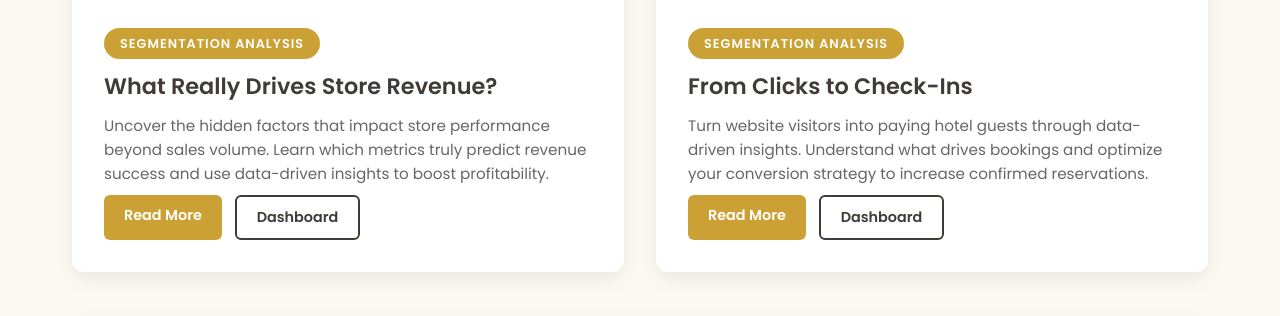
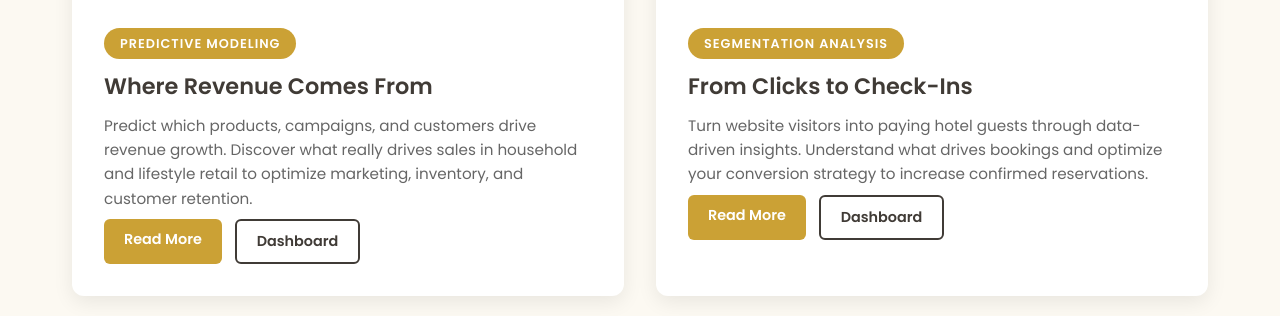
Before and after one commit to lyven81/pinnacles-learning-website, a Jekyll site: the page index.html, which Jekyll copies as it is, in a window 1280 px wide and 900 px high, scrolled down 611 px, cut to the strip 225-541 px from the top of the window. Built offline with Jekyll 4.4.1, drawn with Linux system fonts in a browser that asks for light colours.

Commit message:
Update index.html: Replace case study
- Replace "What Really Drives Store Revenue?" with "Where Revenue Comes From"
- Update title, badge (Segmentation Analysis → Predictive Modeling), and description
- Update cover image URL to where-revenue-comes-from folder
- Read More button now points to https://www.pauanalytics.com/case-study/where-revenue-comes-from.html
- Dashboard button now points to https://www.pauanalytics.com/dashboard/where-revenue-comes-from.html
- Update search database to include new case study
- Remove duplicate entries from search database

🤖 Generated with [Claude Code](https://claude.com/claude-code)

Co-Authored-By: Claude Sonnet 4.5 <noreply@anthropic.com>

```diff
--- a/index.html
+++ b/index.html
@@ -722,14 +722,14 @@
       <!-- Story #2 & #3: Malaysian Real Estate + From Clicks to Check-Ins (Side-by-Side) -->
       <div class="story-grid">
         <article class="story-card">
-          <div class="story-card-image" style="background-image: url('https://raw.githubusercontent.com/lyven81/data-analyst-portfolio/main/images/what-really-drives-store-revenue/cover%20image.png'); filter: brightness(0.7);"></div>
+          <div class="story-card-image" style="background-image: url('https://raw.githubusercontent.com/lyven81/data-analyst-portfolio/main/images/where-revenue-comes-from/cover%20image.png'); filter: brightness(0.7);"></div>
           <div class="story-card-content">
-            <span class="story-badge">Segmentation Analysis</span>
-            <h3 class="story-title">What Really Drives Store Revenue?</h3>
-            <p class="story-description">Uncover the hidden factors that impact store performance beyond sales volume. Learn which metrics truly predict revenue success and use data-driven insights to boost profitability.</p>
+            <span class="story-badge">Predictive Modeling</span>
+            <h3 class="story-title">Where Revenue Comes From</h3>
+            <p class="story-description">Predict which products, campaigns, and customers drive revenue growth. Discover what really drives sales in household and lifestyle retail to optimize marketing, inventory, and customer retention.</p>
             <div class="story-buttons">
-              <a href="https://www.pauanalytics.com/case-study/what-really-drives-store-revenue.html" class="cta-button" target="_blank">Read More</a>
-              <a href="https://www.pauanalytics.com/dashboard/what-really-drives-store-revenue.html" class="cta-button secondary" target="_blank">Dashboard</a>
+              <a href="https://www.pauanalytics.com/case-study/where-revenue-comes-from.html" class="cta-button" target="_blank">Read More</a>
+              <a href="https://www.pauanalytics.com/dashboard/where-revenue-comes-from.html" class="cta-button secondary" target="_blank">Dashboard</a>
             </div>
           </div>
         </article>
@@ -839,11 +839,11 @@
         dashboardUrl: "https://www.pauanalytics.com/dashboard/who-is-likely-to-quit.html"
       },
       {
-        title: "Predicting Customer Response to Discounts",
-        description: "Find out which customers respond to discount campaigns.",
+        title: "Where Revenue Comes From",
+        description: "Predict which products, campaigns, and customers drive revenue growth.",
         category: "Predictive Modeling",
-        caseStudyUrl: "https://www.pauanalytics.com/case-study/predicting-customer-response-to-discounts.html",
-        dashboardUrl: "https://www.pauanalytics.com/dashboard/predicting-customer-response-to-discounts.html"
+        caseStudyUrl: "https://www.pauanalytics.com/case-study/where-revenue-comes-from.html",
+        dashboardUrl: "https://www.pauanalytics.com/dashboard/where-revenue-comes-from.html"
       },
       // Regression Analysis
       {
@@ -977,13 +977,6 @@
         dashboardUrl: "https://www.pauanalytics.com/dashboard/ron95-fuel-price-volatility.html"
       },
       {
-        title: "What Really Drives Store Revenue?",
-        description: "Discover which product categories drive the most store revenue.",
-        category: "Time Series Analysis",
-        caseStudyUrl: "https://www.pauanalytics.com/case-study/what-really-drives-store-revenue.html",
-        dashboardUrl: "https://www.pauanalytics.com/dashboard/what-really-drives-store-revenue.html"
-      },
-      {
         title: "Predicting Sales Cycles",
         description: "Turn seasonal patterns into smarter inventory decisions.",
         category: "Time Series Analysis",
```
